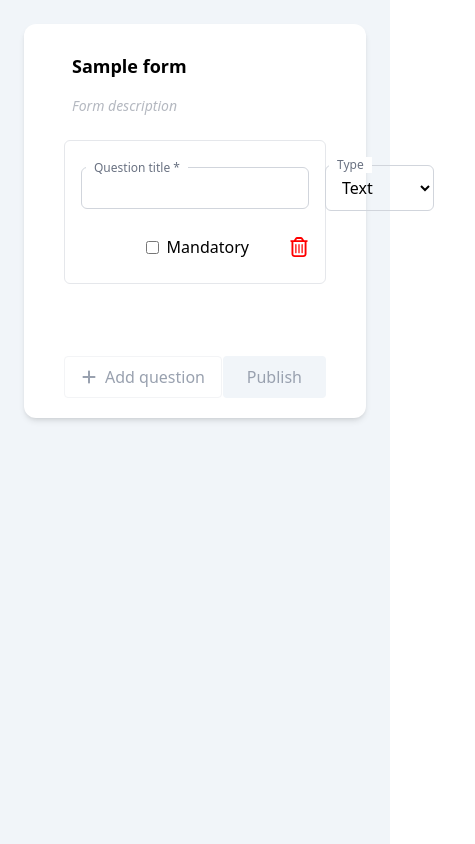
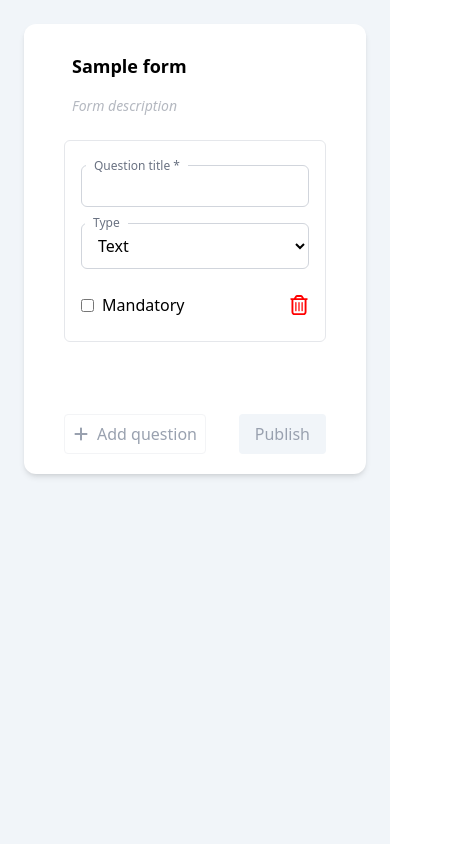
Before and after one commit to SinchanaMS/form-builder, a React (Vite) app: page / in a window 390 px wide. Shown: the whole page, 475 px wide, since content can reach past the window. Built offline with nearby package versions, Linux system fonts and the light colour scheme.

Commit message:
added responsiveness

```diff
--- a/src/FormBuilder/QuestionBlock.tsx
+++ b/src/FormBuilder/QuestionBlock.tsx
@@ -108,7 +108,7 @@ const QuestionBlock = (props: Props) => {
 
   return (
     <div className="my-4 bg-white border-1 rounded-md border-gray-200 px-4 py-6 w-full">
-      <div className="flex justify-between gap-x-4 items-center">
+      <div className="flex justify-between gap-x-4 items-center flex-wrap gap-y-4 sm:flex-nowrap">
         <Input
           value={questionState.question}
           label="Question title *"
@@ -123,11 +123,6 @@ const QuestionBlock = (props: Props) => {
           options={questionTypeOptions}
           onChange={handleChange}
         />
-        <div
-          className={`h-auto w-8 object-fit transition-discrete ${saving ? "opacity-100" : "opacity-0"}`}
-        >
-          <Spinner />
-        </div>
       </div>
       <QuestionInputByType
         questionState={questionState}
@@ -165,7 +160,6 @@ const QuestionBlock = (props: Props) => {
       )}
       <div className="flex items-center gap-x-2 pt-6">
         <input
-          className="ml-auto "
           type="checkbox"
           name="isRequired"
           id="isRequired"
@@ -173,9 +167,13 @@ const QuestionBlock = (props: Props) => {
           onChange={handleChange}
         />
         <label>Mandatory</label>
-
+        <div
+          className={`h-auto w-8 ml-auto object-fit transition-discrete ${saving ? "opacity-100" : "opacity-0"}`}
+        >
+          <Spinner />
+        </div>
         <FaRegTrashCan
-          className="ml-8 text-xl"
+          className="text-xl sm:ml-2"
           color="red"
           onClick={handleDeleteQuestion}
         />
--- a/src/FormBuilder/index.tsx
+++ b/src/FormBuilder/index.tsx
@@ -54,7 +54,7 @@ const FormBuilder = () => {
       ))}
       <div className="flex justify-between w-full mt-14">
         <button
-          className="flex items-center gap-x-2 w-fit px-4 py-2 rounded-sm hover:bg-indigo-50 cursor-pointer disabled:cursor-default disabled:hover:bg-white disabled:border disabled:border-gray-100 disabled:text-gray-400"
+          className="flex items-center gap-x-2 w-fit px-2 sm:px-4 sm:py-2 rounded-sm hover:bg-indigo-50 cursor-pointer disabled:cursor-default disabled:hover:bg-white disabled:border disabled:border-gray-100 disabled:text-gray-400"
           disabled={!isFormValid}
           onClick={() =>
             setFormInfo({
@@ -70,7 +70,7 @@ const FormBuilder = () => {
           Add question
         </button>
         <button
-          className="bg-indigo-700 px-6 py-2 text-white w-fit ml-auto rounded-sm disabled:bg-slate-100 disabled:text-gray-400"
+          className="bg-indigo-700 px-4 py-2 sm:px-6 sm:py-2 text-white w-fit ml-auto rounded-sm disabled:bg-slate-100 disabled:text-gray-400"
           onClick={handlePublishForm}
           disabled={!isFormValid}
         >
```
